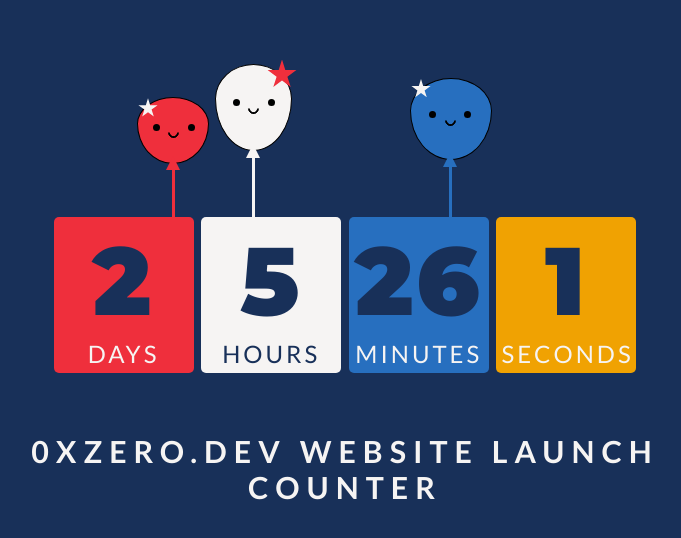
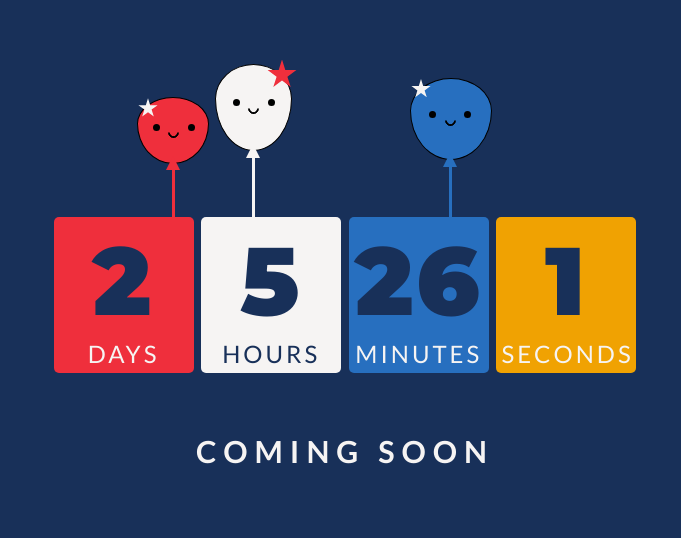
Before and after one commit to ttshivhula/0xzero.dev, a website: page index.html in a window 1280 px wide. Shown: the part 106-644 px from the top of the page, without its empty margins (295-976 px from the left). Drawn offline with Linux system fonts and the light colour scheme.

Commit message:
coming soon

```diff
--- a/index.html
+++ b/index.html
@@ -233,7 +233,7 @@
   <div class="string"></div>
 </div>
   <div id="timer"></div>
-  <h1>0xZero.dev Website launch counter</h1>
+  <h1>Coming soon</h1>
 </div>
 <footer>
 </footer>
```
